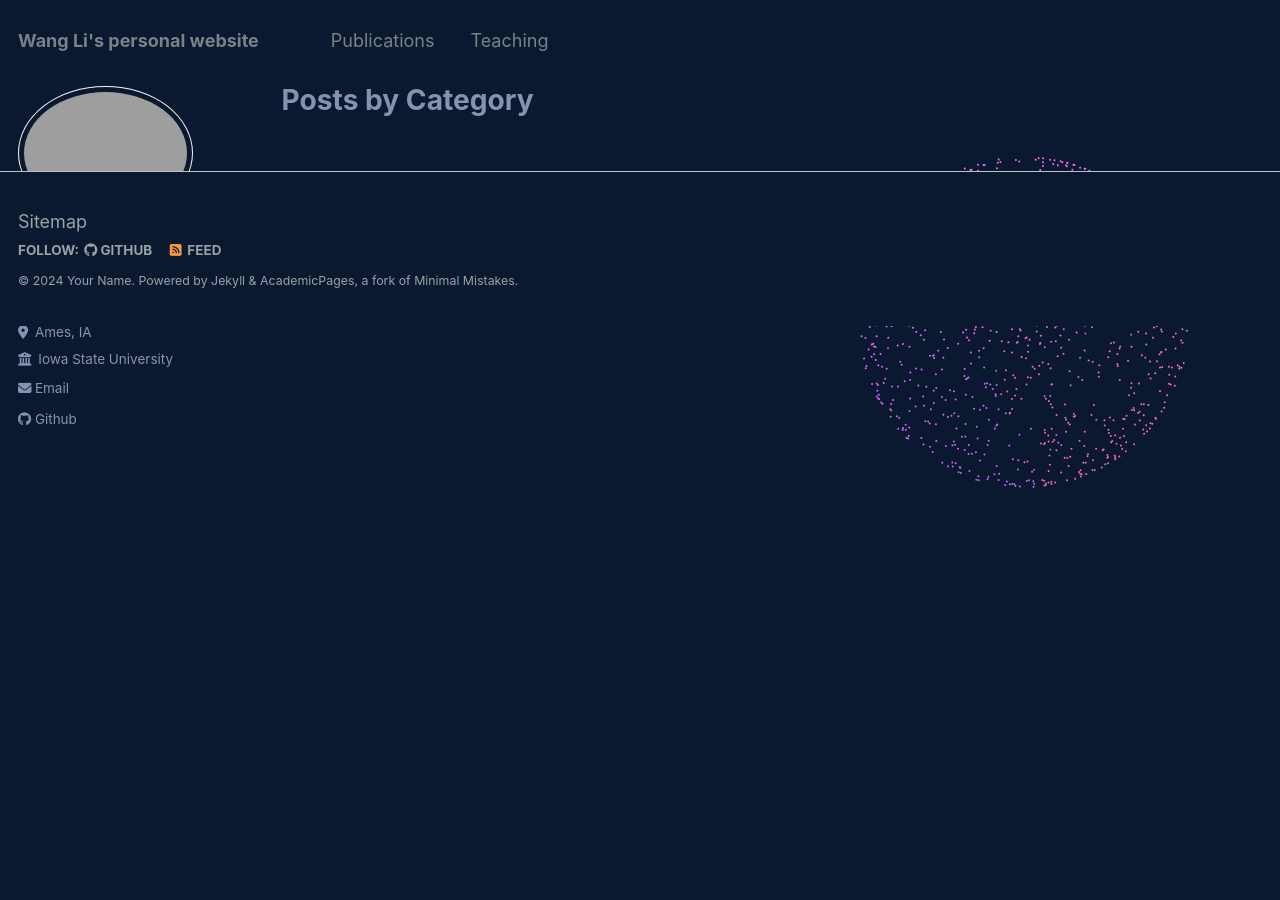
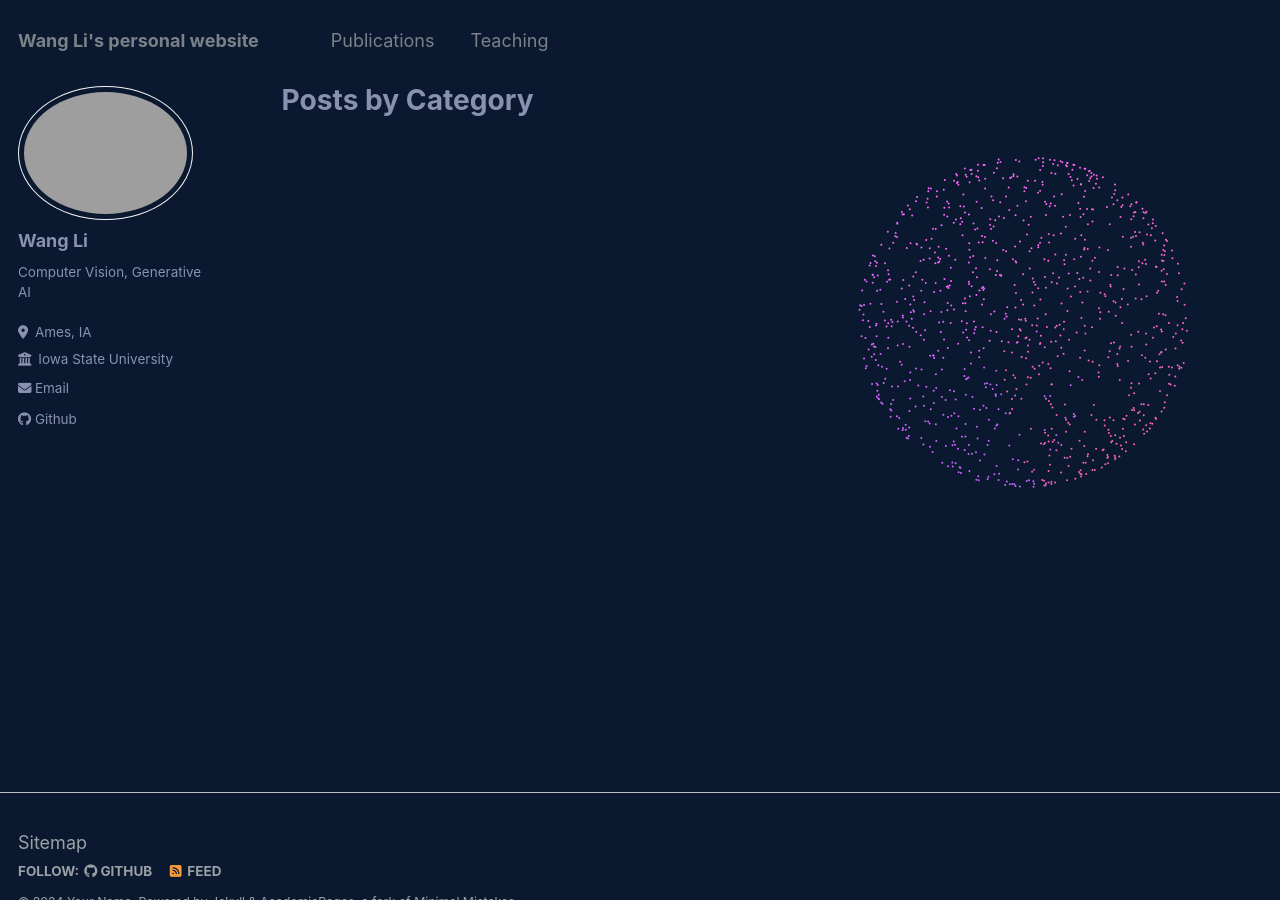
Before and after one commit to Tiansuy/Tensway, a Jekyll site: the page built from _pages/category-archive.html, in a window 1280 px wide. Built offline with Jekyll 4.4.1, drawn with Linux system fonts in a browser that asks for light colours.

Commit message:
footer fx

```diff
--- a/_includes/container.html
+++ b/_includes/container.html
@@ -13,9 +13,19 @@
         margin-top: -10%;
         background-color: transparent;
     }
+    #fullscreen-event-receiver {
+        position: fixed;
+        top: 0;
+        left: 0;
+        width: 100vw;
+        height: 100vh;
+        z-index: 9999; /* 足够高以覆盖页面上的其他元素 */
+        background-color: transparent;
+        pointer-events: auto; /* 始终接收事件 */
+    }
 </style>
 
-
+<div id="fullscreen-event-receiver"></div>
 <div id="jsi-particle-container" class="node_container"></div>
 <script src="https://ajax.aspnetcdn.com/ajax/jQuery/jquery-3.6.0.min.js"></script>
 <script>
--- a/_sass/_footer.scss
+++ b/_sass/_footer.scss
@@ -10,11 +10,11 @@
   width: 100%;
   clear: both;
   /* sticky footer fix start */
-  position: absolute;
+  // position: absolute;
+  position: fixed;
   bottom: 0em;
   // height: auto;
-  height: auto;
-  max-height: 30vh;
+  height: 12vh;
   /* sticky footer fix end */
   margin-top: 3em;
   color: mix(#fff, $gray, 25%);
```
